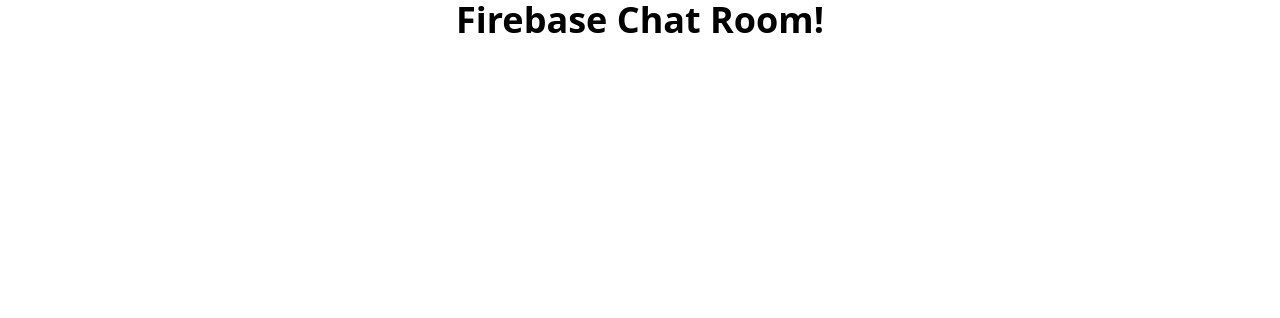
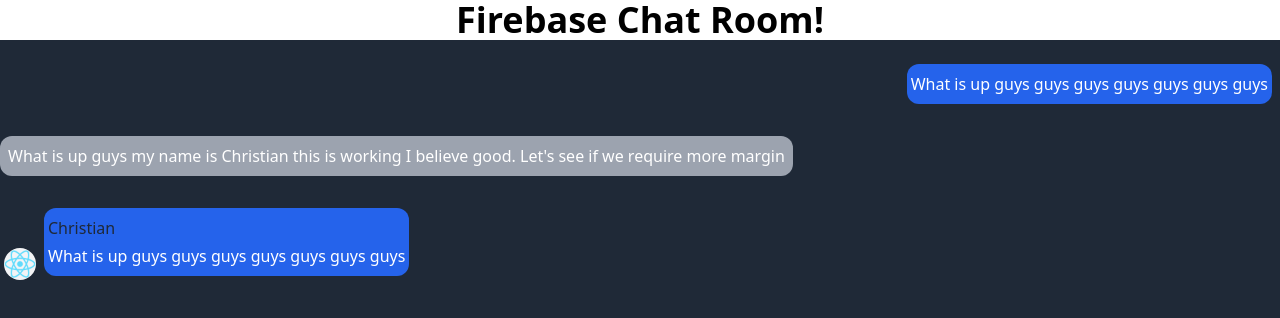
Before and after one commit to ChristianStaubo/chat-app-channel, a React (Create React App) app: page /messages in a window 1280 px wide. Before the commit this address had no page. Shown: the top 318 px of the page. Built offline with nearby package versions, Linux system fonts and the light colour scheme.

Commit message:
sorted out messaging positioning based on if you or other person sent message

```diff
--- a/src/App.css
+++ b/src/App.css
@@ -1,3 +1,47 @@
 @tailwind base;
 @tailwind components;
 @tailwind utilities;
+
+
+.message {
+    display: flex;
+    flex-direction: column;
+    margin-top: 20px;
+    margin-left: 30px;
+    margin-right: 30px;
+  }
+
+  .messageTop{
+      display: flex;
+  }
+
+  .messageImg {
+    width: 32px;
+    height: 32px;
+    border-radius: 50%;
+    object-fit: cover;
+    margin-right: 10px;
+  }
+
+  .messageText{
+      padding: 10px;
+      border-radius: 20px;
+      background-color: rgb(245, 241, 241);
+      color: black;
+
+      max-width: 300px;
+  }
+
+  .messageBottom{
+      font-size: 12px;
+      margin-top: 10px;
+  }
+
+  .message.otherPerson{
+      align-items: flex-end;
+  }
+
+  .message.own .messageText{
+    background-color: #00377C;
+    color: white;
+  }
--- a/src/App.js
+++ b/src/App.js
@@ -9,6 +9,7 @@
 import Form from './pages/Form';
 import FormLogIn from './pages/FormLogIn';
 import { Route, Routes, useInRouterContext } from "react-router-dom";
+import Messages from './pages/Messages';
 // let email = '123@gmail.com'
 // let password = 'password123'
 // const handleSignUp = (e) => {
@@ -68,6 +69,8 @@
       <Routes>
         <Route path='/' element={<FormLogIn setUser={setUser}/>}></Route>
         <Route path='/signUp' element={<Form setUser={setUser}/>}></Route>
+        <Route path='/messages' element={<Messages />}></Route>
+
       </Routes>
 
 
--- a/src/pages/Form.js
+++ b/src/pages/Form.js
@@ -36,16 +36,16 @@
         <form className='flex flex-col justify-center items-center gap-4 w-full '>
             <h1 className='text-3xl font-bold pb-2 text-white'>Sign up</h1>
             <div className='flex flex-col m-2 '>
-              <label className=' text-gray-300' for='email'>Email</label>
+              <label className=' text-gray-300' htmlfor='email'>Email</label>
               <input value={email} onChange={(e) => setEmail(e.target.value)} className='py-2 w-72 px-2 rounded-md  bg-gray-300' type='text'  />
             </div>
 
             <div className='flex flex-col m-2'>
-              <label className='text-gray-300' for='password'>Password</label>
+              <label className='text-gray-300' htmlfor='password'>Password</label>
               <input value={password} onChange={(e) => setPassword(e.target.value)} className='w-72 px-2 rounded-md py-2  bg-gray-300' type='password'  />
             </div>
             <div className='flex flex-col gap-2'>
-              <label className='text-gray-300' for='password'>Verify password</label>
+              <label className='text-gray-300' htmlfor='password'>Verify password</label>
               <input className='w-72 px-2 rounded-md py-2 bg-gray-300' type='password'  />
             </div>
 
--- /dev/null
+++ b/src/pages/Messages.js
@@ -0,0 +1,45 @@
+import React from 'react'
+import reactImg from '../logo192.png'
+function Messages() {
+  return (
+    <div className='h-screen  bg-gray-800 w-full text-white flex flex-col items-start '>
+        <div className=' rounded-xl mr-2 flex flex-row-reverse gap-2  max-w-[70%]  py-2 my-2 self-end '>
+            <div>
+
+                <p className='bg-blue-600 rounded-xl py-2 px-1 my-2'>What is up guys guys guys guys guys guys guys  </p>
+            </div>
+
+        </div>
+        <div className='bg-gray-400 rounded-xl max-w-[70%] my-2 py-2 px-2 items-end break-words'>
+            <p>What is up guys my name is Christian this is working I believe good. Let's see if we require more margin</p>
+        </div>
+        <div className=' rounded-xl mr-2 flex flex-row gap-2  max-w-[70%]  py-2 my-2 self-start '>
+            <img src={reactImg} className='h-8 w-8 rounded-full bg-gray-100  ml-1 self-end mb-1' />
+            <div className='bg-blue-600 rounded-xl py-2 px-1 my-2 '>
+                <h1 className='text-gray-800 pb-1'>Christian</h1>
+                <p className=''>What is up guys guys guys guys guys guys guys  </p>
+            </div>
+
+        </div>
+
+
+    </div>
+  )
+}
+
+export default Messages
+
+
+
+// <div className={own ? "message own" : "message otherPerson"}>
+//     <div className="messageTop">
+//       { !own && currentFriend && <img
+//         className="messageImg"
+//         src={currentFriend ? currentFriend.favSongs[0].albumUrl : null}
+//         alt={currentFriend?.favSongs[0].title}
+//         key={`${message._id}${message.createdAt}`}
+//       />}
+//       <p className="messageText">{message.text}</p>
+//     </div>
+//     <TimeAgo date={message.createdAt} live={true} maxPeriod="30s"/>
+//   </div>
```
Also changed, not shown: src/logo192.png (renamed from public/logo192.png).
